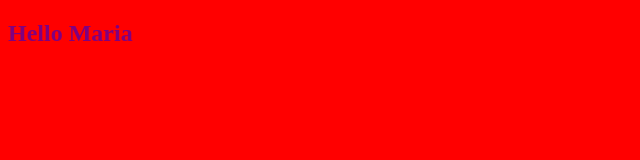
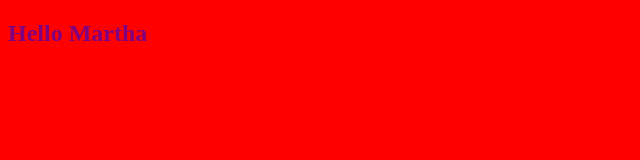
Before and after one commit to AlexOrtegaZ/practica-git, a plain HTML site: page index.html in a window 1280 px wide. Shown: the full height of the page, 0-640 px from the left. Drawn offline with Linux system fonts and the light colour scheme.

Commit message:
Modificacion index.html

```diff
--- a/index.html
+++ b/index.html
@@ -9,7 +9,7 @@
 </head>
 <body>
     <h2>
-        Hello Maria
+        Hello Martha
     </h2>
     <span></span>
     <script src="main.js"></script>
--- a/main.js
+++ b/main.js
@@ -1 +1 @@
-console.log("hello");
+console.log("no");
```
